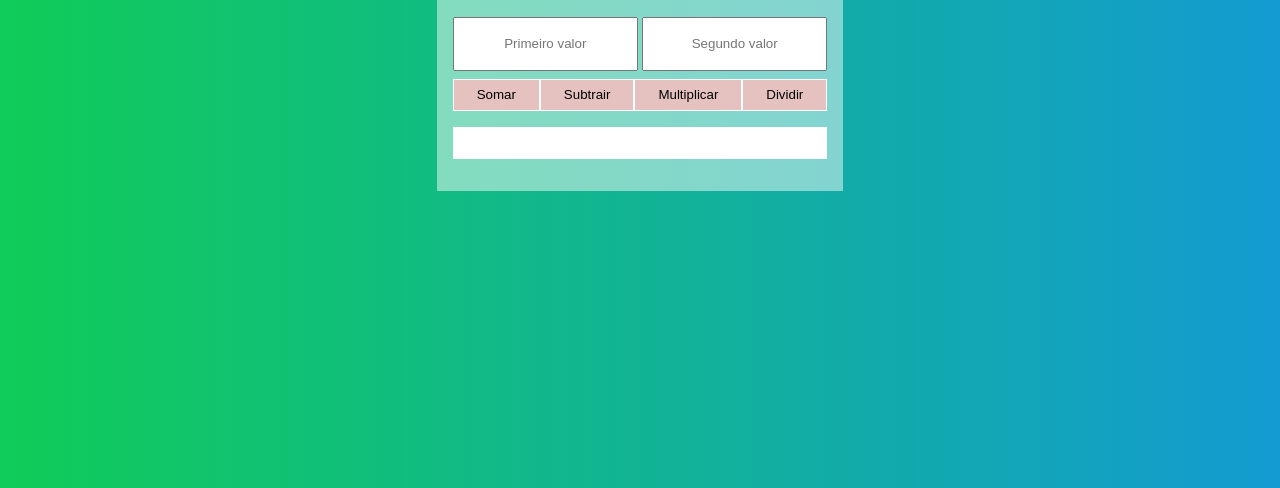
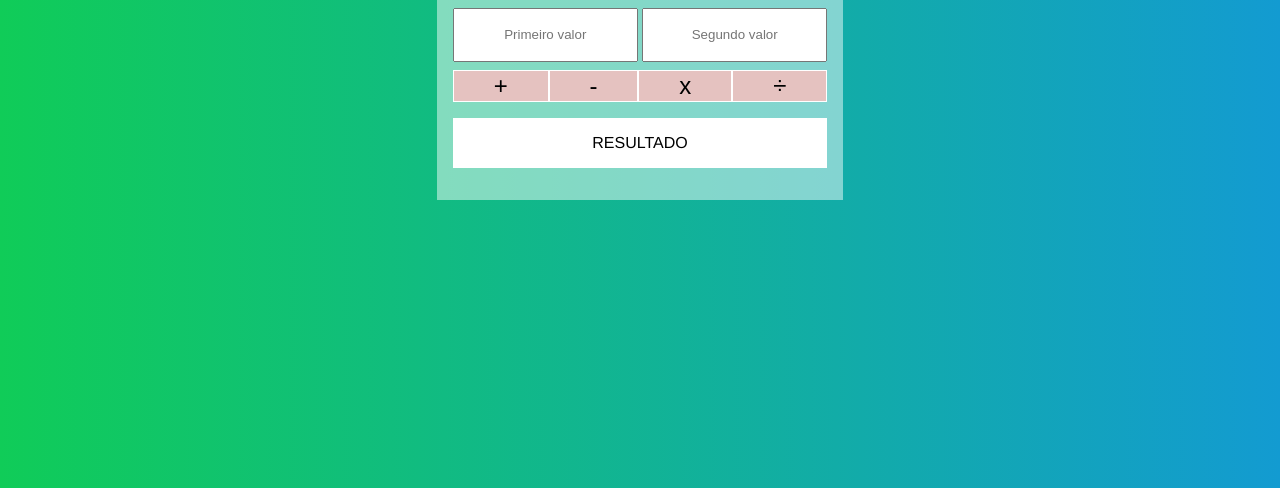
Before and after one commit to hugo-paiva/javascript, a plain HTML site: page quarta-24-nov-calculadora/index.html in a window 1280 px wide. Shown: the part 312-800 px from the top of the page. Drawn offline with Linux system fonts and the light colour scheme.

Commit message:
new operation buttons

```diff
--- a/quarta-24-nov-calculadora/index.html
+++ b/quarta-24-nov-calculadora/index.html
@@ -18,12 +18,12 @@
             <input type="text" name="segundo" id="segundo" placeholder="Segundo valor">
         </div>
         <div class="operations-container">
-            <button onclick="sum()">Somar</button>
-            <button onclick="minus()">Subtrair</button>
-            <button onclick="times()">Multiplicar</button>
-            <button onclick="divide()">Dividir</button>
+            <button onclick="sum()">+</button>
+            <button onclick="minus()">-</button>
+            <button onclick="times()">x</button>
+            <button onclick="divide()">÷</button>
         </div>
-        <p></p>
+        <p>RESULTADO</p>
     </main>
 
     <script src="script.js"></script>
--- a/quarta-24-nov-calculadora/styles.css
+++ b/quarta-24-nov-calculadora/styles.css
@@ -30,6 +30,7 @@ button {
     height: 2rem;
     background-color: #E5C2C0;
     border: 1px solid white;
+    font-size: 1.5rem;
 }
 
 button:hover {
```
